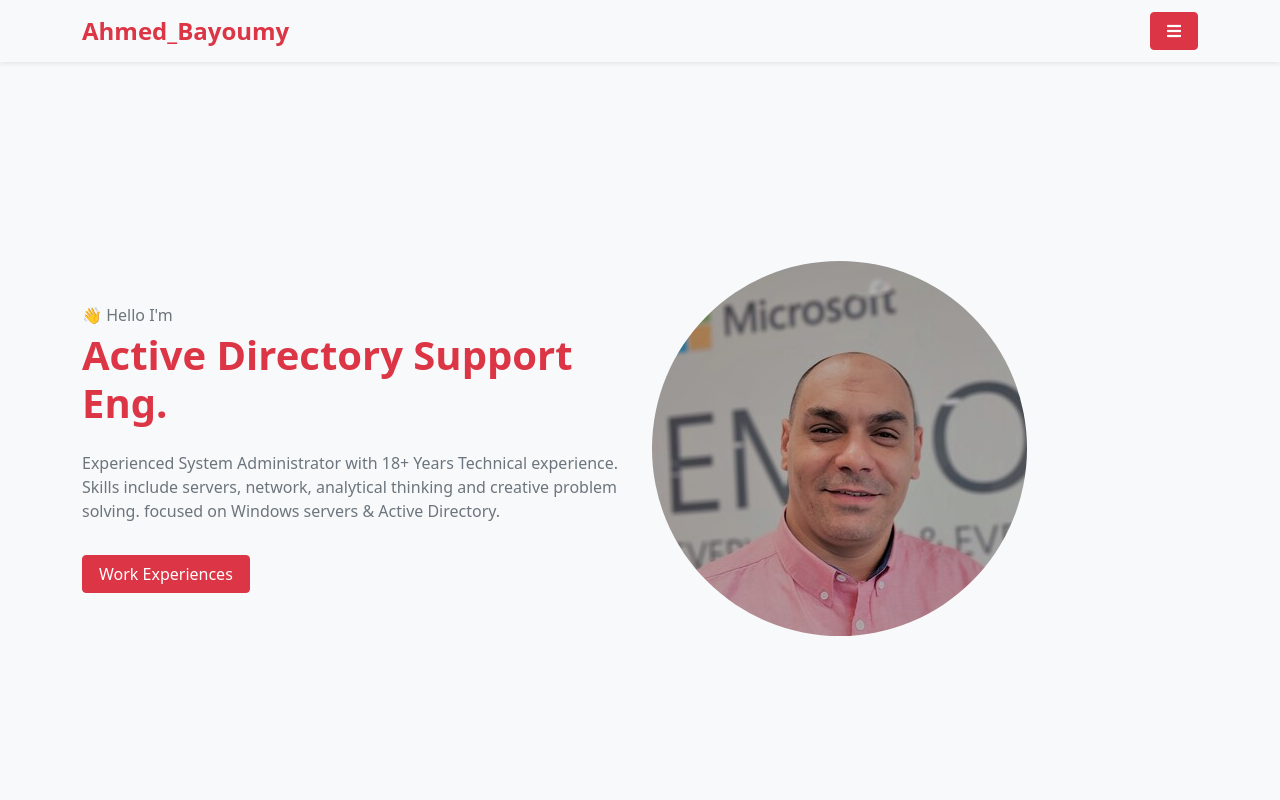
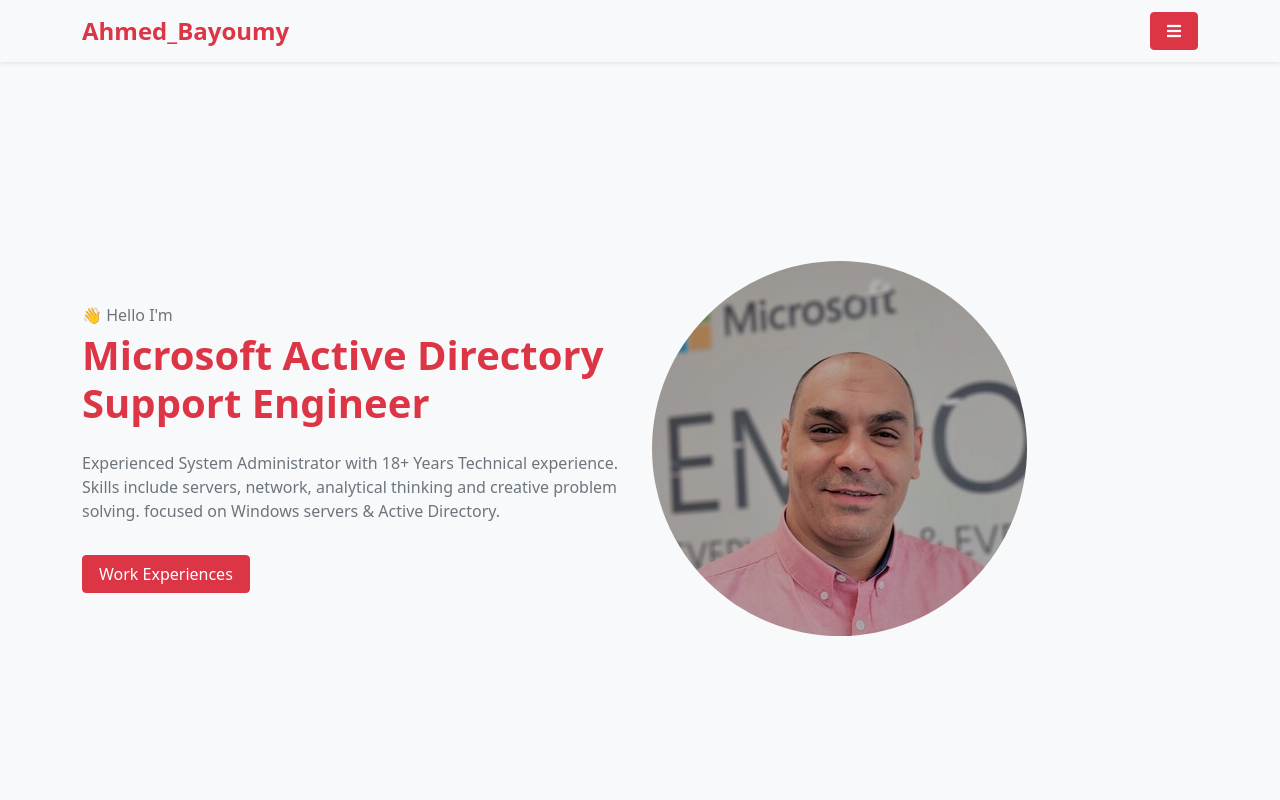
Before and after one commit to Aabayoumy/Profile, a plain HTML site: page index.html in a window 1280 px wide. Shown: the top 800 px of the page. Drawn offline with Linux system fonts and the light colour scheme.

Commit message:
update about

```diff
--- a/index.html
+++ b/index.html
@@ -52,7 +52,7 @@
             <div class="home-text">
               <p class="text-muted mb-1">👋 Hello I'm</p>
               <h1 class="text-danger test-uppercase fs-1 fw-bold">
-                Active Directory Support Eng.
+                Microsoft Active Directory<br />Support Engineer
               </h1>
               <p class="mt-4 text-muted">
                 Experienced System Administrator with 18+ Years Technical
```
